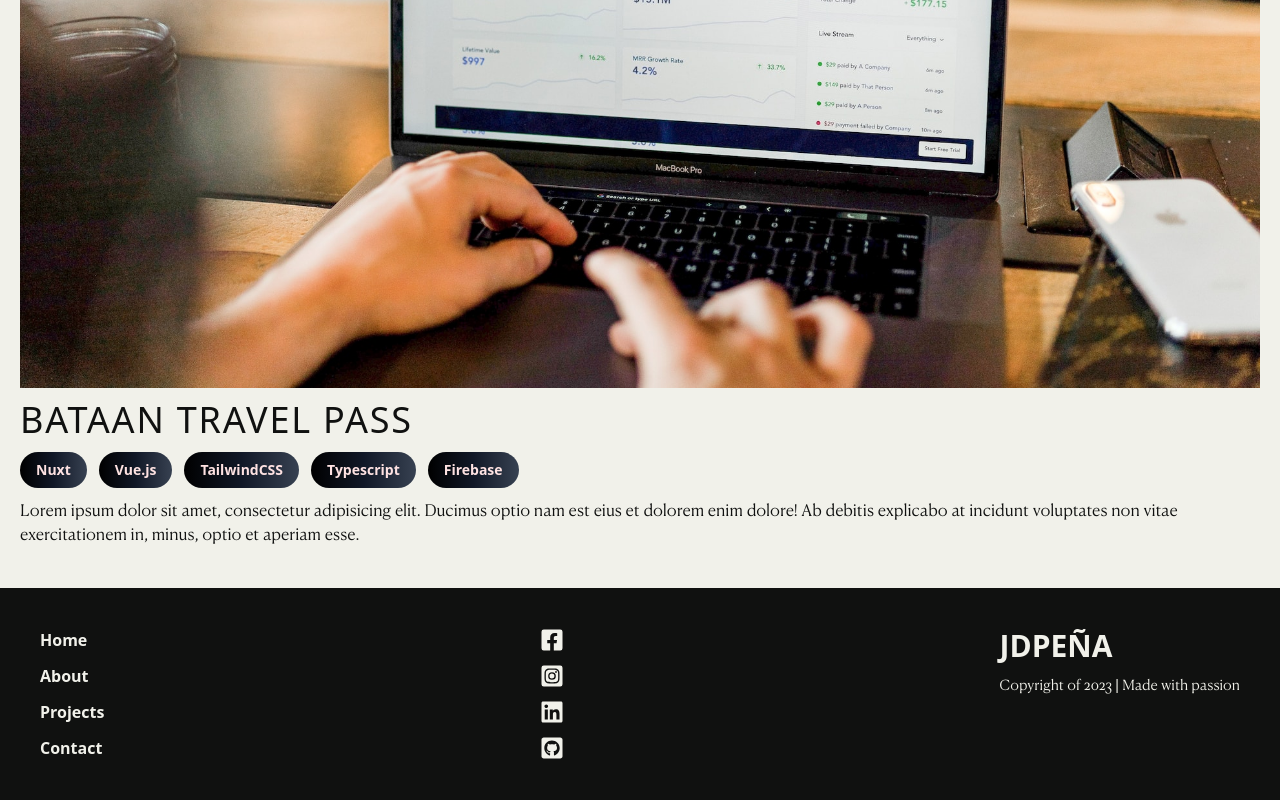
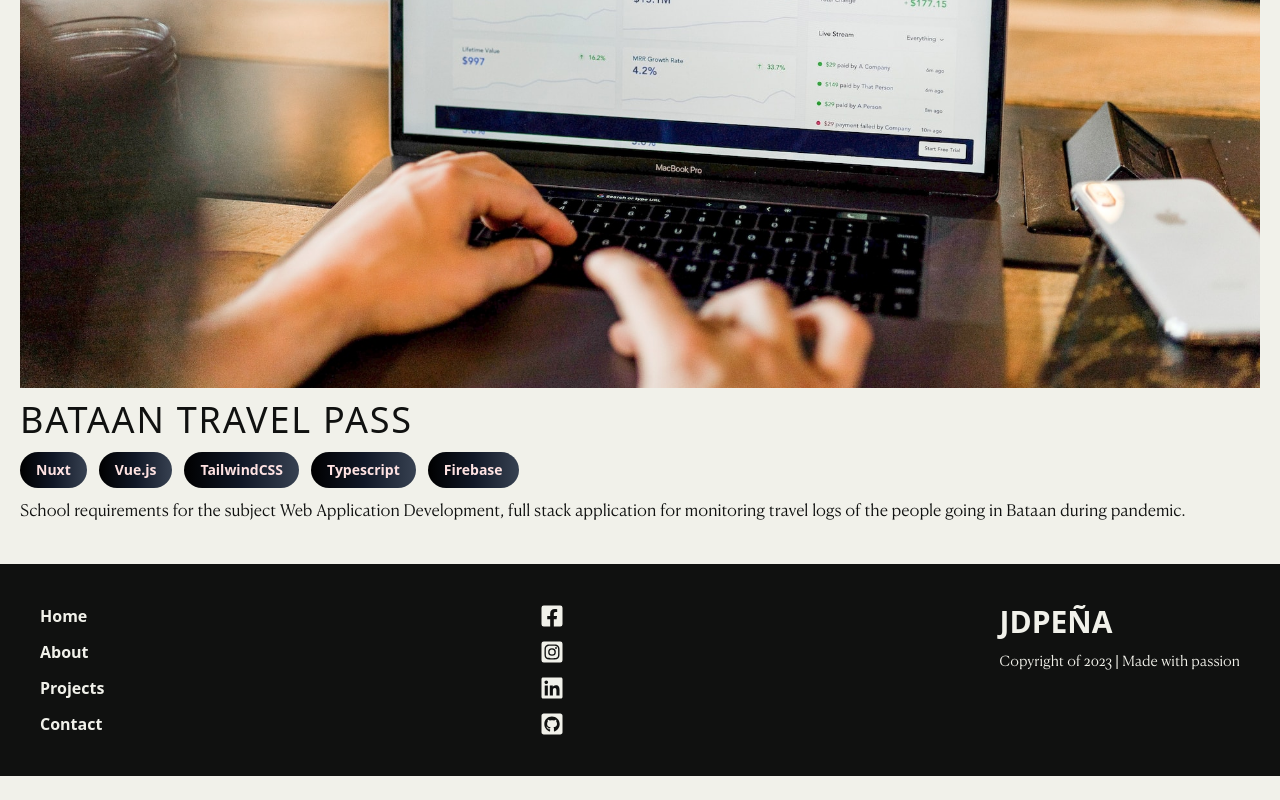
Before and after one commit to jdpena28/portfolio-v2, a Next.js app: page /projects/bataan-travel-pass in a window 1280 px wide. Shown: the part 601-1401 px from the top of the page. After the commit the page ends 1377 px from the top, so only its background shows below. Built offline with nearby package versions, Linux system fonts and the light colour scheme.

Commit message:
Replace placeholder text from projects

```diff
--- a/src/constant/index.tsx
+++ b/src/constant/index.tsx
@@ -274,7 +274,7 @@ export const PROJECTS = [
     thumbnail: '/projects/i-habilin.png',
     landscapeThumbnail: '/landscape-thumbnail.jpg',
     description:
-      'Lorem ipsum dolor sit amet, consectetur adipisicing elit. Ducimus optio nam est eius et dolorem enim dolore! Ab debitis explicabo at incidunt voluptates non vitae exercitationem in, minus, optio et aperiam esse.',
+      'A College Thesis Project, web application that revolutionize the ordering system for Food Park it has multi stall support in ordering food powered also by AI (GPT - 3) to suggest food that fits on your needs for today.',
   },
   {
     name: 'Space Tourism',
@@ -283,7 +283,7 @@ export const PROJECTS = [
     thumbnail: '/projects/space-tourism.png',
     landscapeThumbnail: '/landscape-thumbnail.jpg',
     description:
-      'Lorem ipsum dolor sit amet, consectetur adipisicing elit. Ducimus optio nam est eius et dolorem enim dolore! Ab debitis explicabo at incidunt voluptates non vitae exercitationem in, minus, optio et aperiam esse.',
+      'Front end practice training from Frontend Mentor, it is a multi page website that showcase a space tourism company with responsive design for Computer, Pad / Tablet and Mobile Phone.',
   },
   {
     name: 'COVID-19 Info Board',
@@ -292,7 +292,7 @@ export const PROJECTS = [
     thumbnail: '/projects/covid-19-infoboard.png',
     landscapeThumbnail: '/landscape-thumbnail.jpg',
     description:
-      'Lorem ipsum dolor sit amet, consectetur adipisicing elit. Ducimus optio nam est eius et dolorem enim dolore! Ab debitis explicabo at incidunt voluptates non vitae exercitationem in, minus, optio et aperiam esse.',
+      'A web application and API practice that monitors the COVID-19 cases in the Philippines, It has a sparkline statistic for the whole month that show the total cases each day.',
   },
   {
     name: 'Bataan Travel Pass',
@@ -301,7 +301,7 @@ export const PROJECTS = [
     thumbnail: '/projects/bataan-travel-pass.png',
     landscapeThumbnail: '/landscape-thumbnail.jpg',
     description:
-      'Lorem ipsum dolor sit amet, consectetur adipisicing elit. Ducimus optio nam est eius et dolorem enim dolore! Ab debitis explicabo at incidunt voluptates non vitae exercitationem in, minus, optio et aperiam esse.',
+      'School requirements for the subject Web Application Development, full stack application for monitoring travel logs of the people going in Bataan during pandemic.',
   },
   {
     name: 'Sticky Note',
@@ -310,7 +310,7 @@ export const PROJECTS = [
     thumbnail: '/projects/sticky-note.png',
     landscapeThumbnail: '/landscape-thumbnail.jpg',
     description:
-      'Lorem ipsum dolor sit amet, consectetur adipisicing elit. Ducimus optio nam est eius et dolorem enim dolore! Ab debitis explicabo at incidunt voluptates non vitae exercitationem in, minus, optio et aperiam esse.',
+      'Simple Todo list nothing fancy just to practice CRUD operations in React.js',
   },
 ];
 
```
